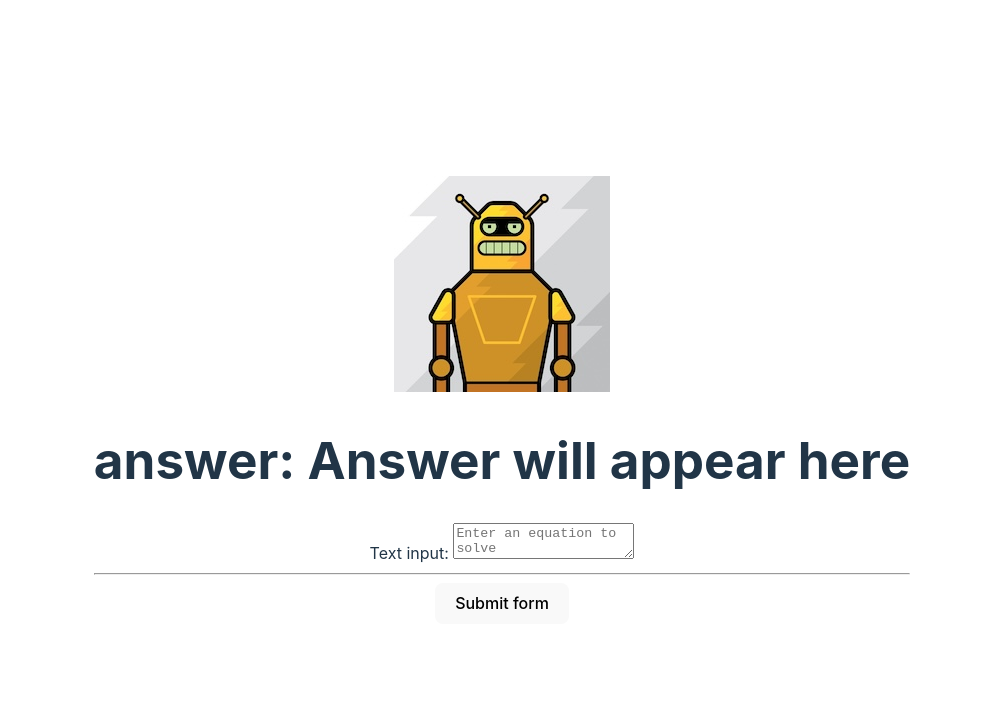
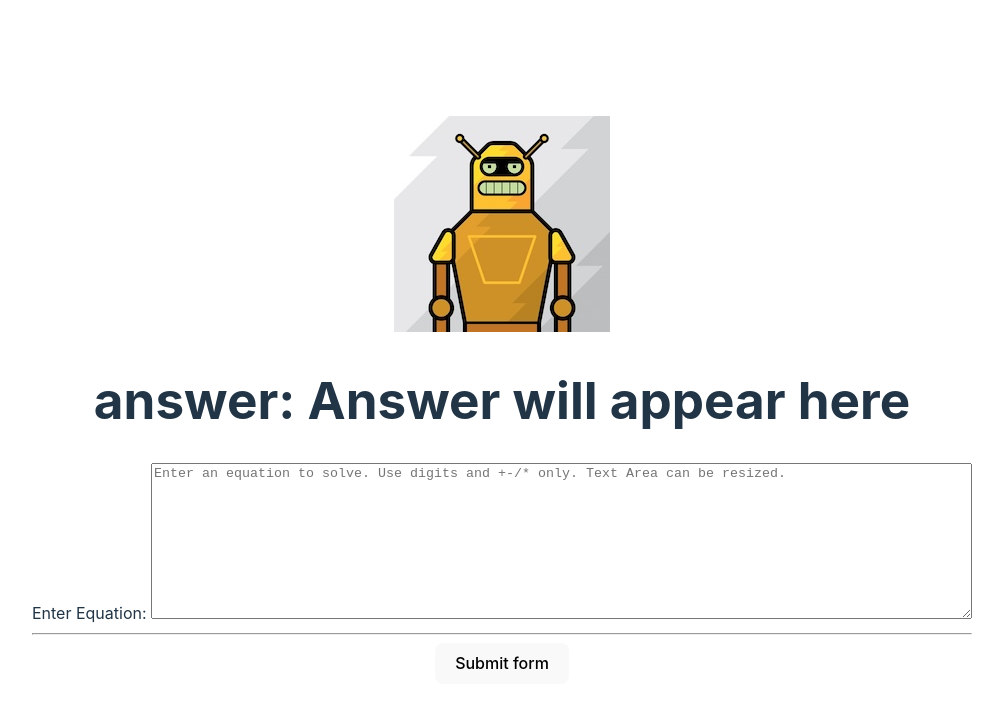
Before and after one commit to sberczuk/dainterview-fe, a React (Vite) app: page / in a window 1280 px wide. Shown: the top 708 px of the page, without its empty margins (138-1141 px from the left). Built offline with nearby package versions, Linux system fonts and the light colour scheme.

Commit message:
make text area larger

```diff
--- a/src/Form.tsx
+++ b/src/Form.tsx
@@ -94,7 +94,9 @@ export default function MyForm() {
             <Answer aValue={answer}/>
             <form method="post" onSubmit={handleSubmit}>
                 <label>
-                    Text input: <textarea name="input" placeholder="Enter an equation to solve"
+                    Enter Equation: <textarea name="input" placeholder="Enter an equation to solve. Use digits and +-/* only. Text Area can be resized."
+                                              rows={10}
+                                              cols={100}
                                           onChange={onChange}/>
                 </label>
                 <hr/>
```
